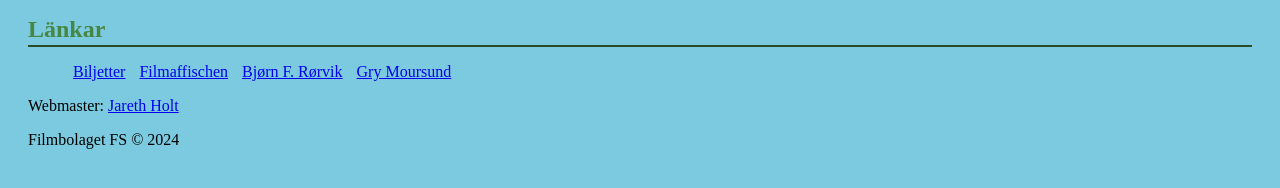
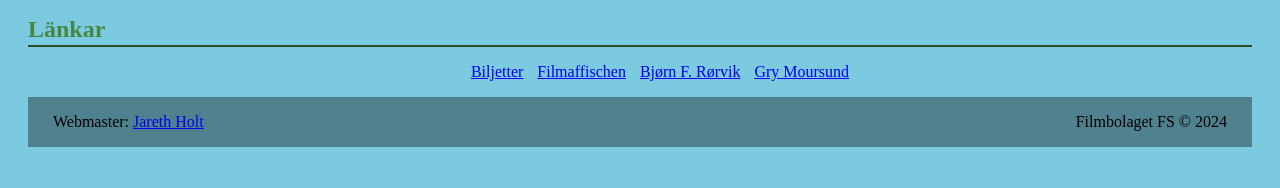
Before and after one commit to jarethholt/Ovning6-7, a plain HTML site: page index.html in a window 1280 px wide. Shown: the part 1164-1352 px from the top of the page. After the commit the page ends 1319 px from the top, so only its background shows below. Drawn offline with Linux system fonts and the light colour scheme.

Commit message:
Adapt the footer to the problem description
- Separate the footer into div elements
  - Container element used to center text vertically
  - Left and right elements used to align text horizontally
- Apply footer height and background color
- Make the horizontal list of links centered

```diff
--- a/index.html
+++ b/index.html
@@ -96,8 +96,10 @@ https://www.filmstaden.se/film/bockarna-bruse-pa-badhuset/
     </ul>
   </section>
   <footer>
-    <p>Webmaster: <a href="mailto:jareth.holt@gmail.com">Jareth Holt</a></p>
-    <p>Filmbolaget FS &copy; 2024</p>
+    <div class="footer-div">
+      <div class="left">Webmaster: <a href="mailto:jareth.holt@gmail.com">Jareth Holt</a></div>
+      <div class="right">Filmbolaget FS &copy; 2024</div>
+    </div>
   </footer>
 </body>
 </html>
--- a/main.css
+++ b/main.css
@@ -6,11 +6,13 @@ how I cropped the original book logo to make the header. */
     --bockarna-light-green: #8cbf27;
     --bockarna-dark-green: #468743;
     --darker-green: #294c26;
+    --darker-blue: #4f818f;
+    --video-width: "560";
 }
 
 /* Set spacing around the body and text headers */
 body {
-    padding: 20px 20px 20px 20px;
+    padding: 20px 20px 0px 20px;
     background-color: var(--bockarna-blue);
 }
 h1 {
@@ -30,6 +32,10 @@ h3 {
     margin: 0px 5px 0px 5px;
 }
 
+#links ul {
+    text-align: center;
+}
+
 /* Make the primary info text a darker green */
 #about p,table {
     color: var(--darker-green);
@@ -37,5 +43,27 @@ h3 {
 
 /* Add border around logo to separate it visually */
 header img {
-    border: 3px solid var(--bockarna-dark-green)
+    border: 3px solid var(--bockarna-dark-green);
 }
+
+/* Set the footer height and color */
+footer {
+    background-color: var(--darker-blue);
+    height: 50px;
+}
+
+/* Get the footer text to align left/right */
+.footer-div {
+    line-height: 50px;
+    height: 50px;
+}
+
+.left {
+    float: left;
+    padding-left: 25px
+}
+
+.right {
+    float: right;
+    padding-right: 25px;
+}
```
